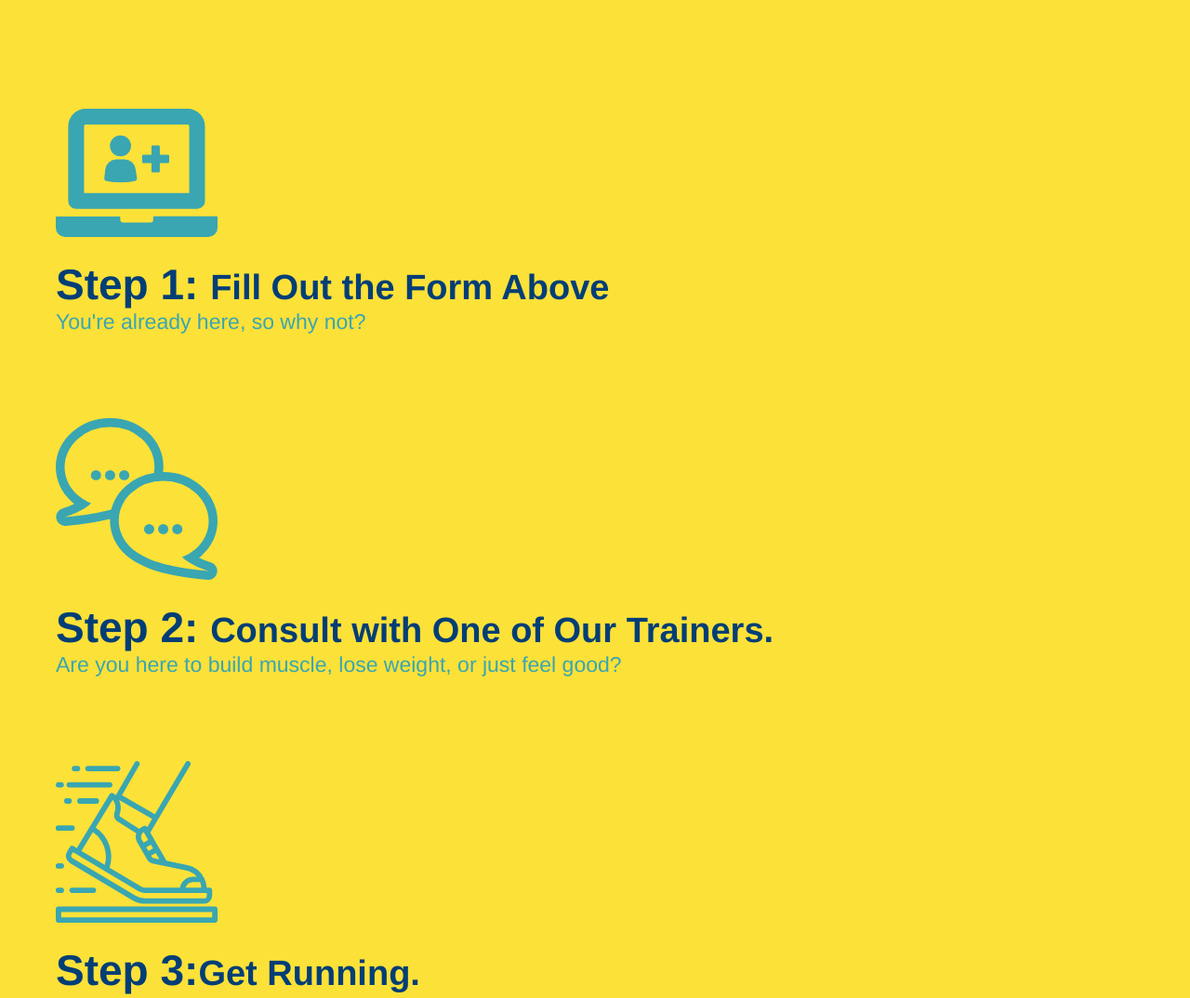
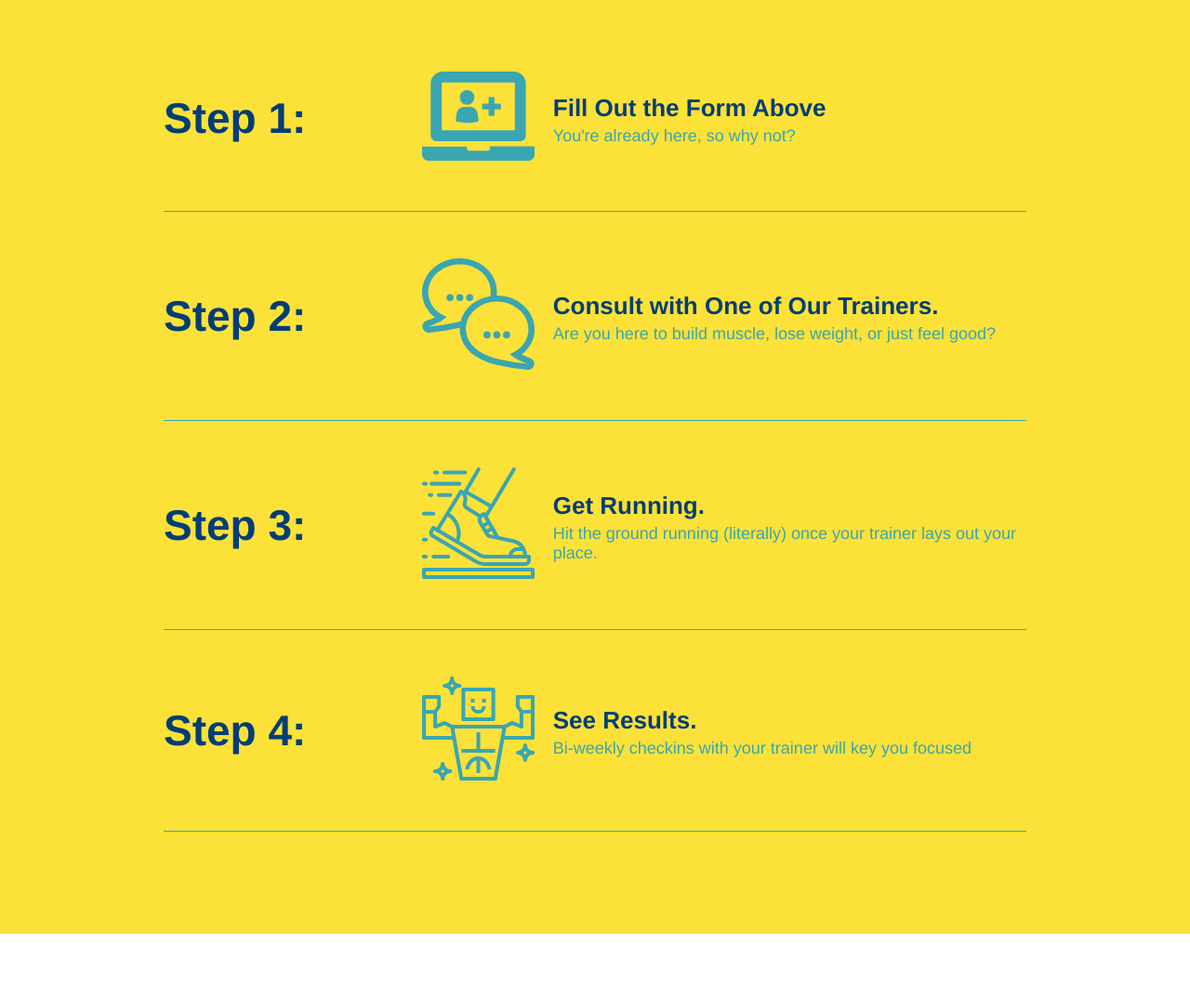
Before and after one commit to vtori37/run-buddy, a plain HTML site: page index.html in a window 1280 px wide. Shown: the part 1240-2314 px from the top of the page at 93% size. Drawn offline with Linux system fonts and the light colour scheme.

Commit message:
add flexbox to the steps

```diff
--- a/assets/style.css
+++ b/assets/style.css
@@ -162,27 +162,53 @@ section {
     background:#fce138;
 }
 
-.steps div {
-    margin-bottom: 80px;
+.step {
+    margin: 50px auto;
+    padding-bottom: 50px;
+    width: 80%;
+    border-bottom: 1px solid #39a6b2;
+    display: flex;
+    flex-wrap: wrap;
+    align-items: center;
+    justify-content: space-between;
 }
 
-.steps img {
-    width: 15%;
-    margin: 10px 0;
+.step h3 {
+    color: #023e76;
+    font-size: 46px;
+    flex: 1 30%;
 }
 
-.steps h3 {
+.step h4 {
+    font-size: 26px;
+    line-height: 1.5;
     color: #023e76;
-    font-size: 46px;
-    margin-top: 10px;
-}
-.steps p {
-    color:#39a6b2;
-    font-size: 23px;
 }
 
-.steps span {
-    font-size: 38px;
+.step-info {
+    flex: 2 70%;
+    display: flex;
+    flex-wrap: wrap;
+    align-items: center;
+}
+
+.step-text p {
+    color:#39a6b2;
+    font-size: 18px;
+}
+
+.step-img {
+    flex: 1 12%;
+    margin-right: 20px;
+
+}
+
+.step-img img {
+    max-width: 100%;
+}
+
+.step-text {
+    flex: 12;
 }
 
 .section-title {
--- a/index.html
+++ b/index.html
@@ -98,29 +98,58 @@
                 What You Do
             </h2>
        </div>
-        <div>
-            <img src="./images/step-1.svg" alt=""/>
-            <h3> Step 1: <span>Fill Out the Form Above</span></h3>
-            <p>You're already here, so why not?</p>
+
+        <div class="step">
+            <h3> Step 1: </h3>
+            <div class="step-info">
+                <div class="step-img">
+                    <img src="./images/step-1.svg" alt=""/>
+                </div>
+                <div class="step-text">
+                    <h4>Fill Out the Form Above</h4>
+                    <p>You're already here, so why not?</p>
+                </div>
+            </div>
         </div>
 
-        <div>
-            <img src="./images/step-2.svg" alt=""/>
-            <h3>Step 2: <span>Consult with One of Our Trainers.</span></h3>
-            <p>Are you here to build muscle, lose weight, or just feel good?</p>
+        <div class="step">
+            <h3> Step 2: </h3>
+            <div class="step-info">
+                <div class="step-img">
+                    <img src="./images/step-2.svg" alt=""/>
+                </div>
+                <div class="step-text">
+                    <h4>Consult with One of Our Trainers.</h4>
+                    <p>Are you here to build muscle, lose weight, or just feel good?</p>
+                </div>
+            </div>
         </div>
 
-        <div>
-            <img src="./images/step-3.svg" alt=""/>
-            <h3> Step 3:<span>Get Running.</span> </h3>
-            <p> Hit the ground running (literally) once your
-                trainer lays out your plan.</p>
+           <div class="step">
+            <h3> Step 3: </h3>
+            <div class="step-info">
+                <div class="step-img">
+                    <img src="./images/step-3.svg" alt=""/>
+                </div>
+                <div class="step-text">
+                    <h4>Get Running.</h4>
+                    <p>Hit the ground running (literally) once your
+                        trainer lays out your place.</p>
+                </div>
+            </div>
         </div>
 
-        <div>
-            <img src="./images/step-4.svg" alt=""/>
-            <h3>Step 4: <span></span></h3>
-            <p>Bi-weekly checkins with your trainer will key you focused.</p>
+        <div class="step">
+            <h3> Step 4: </h3>
+            <div class="step-info">
+                <div class="step-img">
+                    <img src="./images/step-4.svg" alt=""/>
+                </div>
+                <div class="step-text">
+                    <h4>See Results.</h4>
+                    <p>Bi-weekly checkins with your trainer will key you focused</p>
+                </div>
+            </div>
         </div>
     </section>
 
```
